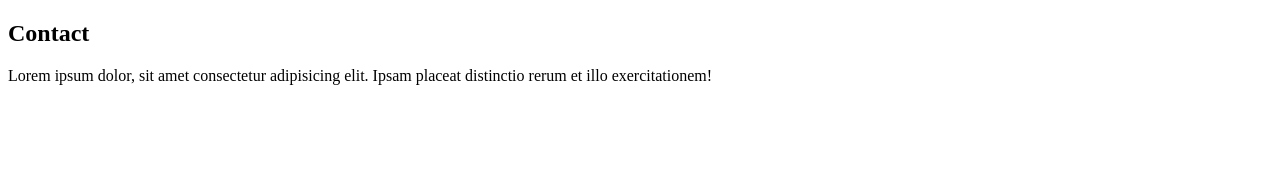
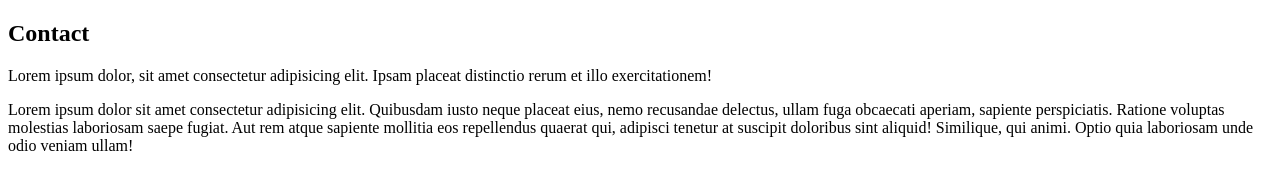
Before and after one commit to mehulbijoy/new-git, a plain HTML site: page contact.html in a window 1280 px wide. Drawn offline with Linux system fonts and the light colour scheme.

Commit message:
contact commit

```diff
--- a/contact.html
+++ b/contact.html
@@ -9,5 +9,6 @@
     <h2> Contact</h2>
     <p> Lorem ipsum dolor, sit amet consectetur adipisicing elit. Ipsam placeat distinctio rerum et illo exercitationem!
     </p>
+    <p> Lorem ipsum dolor sit amet consectetur adipisicing elit. Quibusdam iusto neque placeat eius, nemo recusandae delectus, ullam fuga obcaecati aperiam, sapiente perspiciatis. Ratione voluptas molestias laboriosam saepe fugiat. Aut rem atque sapiente mollitia eos repellendus quaerat qui, adipisci tenetur at suscipit doloribus sint aliquid! Similique, qui animi. Optio quia laboriosam unde odio veniam ullam! </p>
 </body>
 </html>
```
